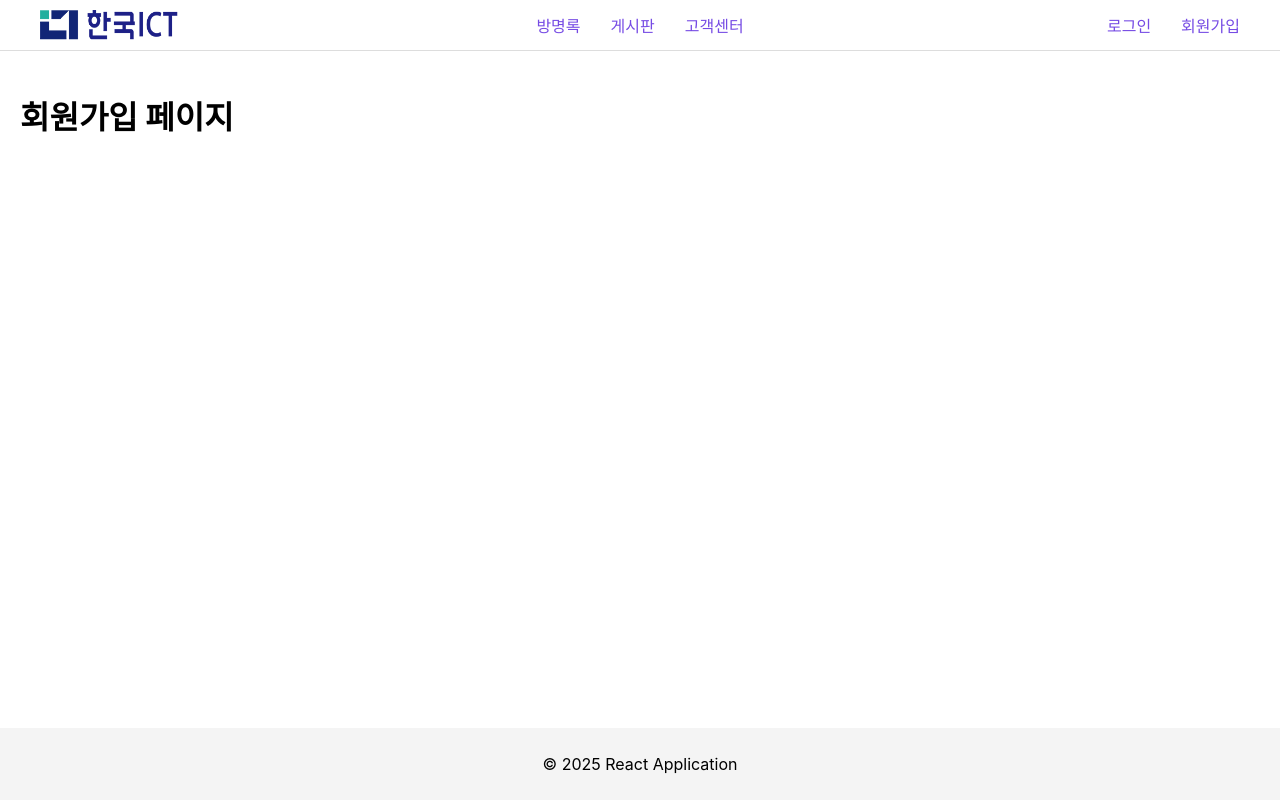
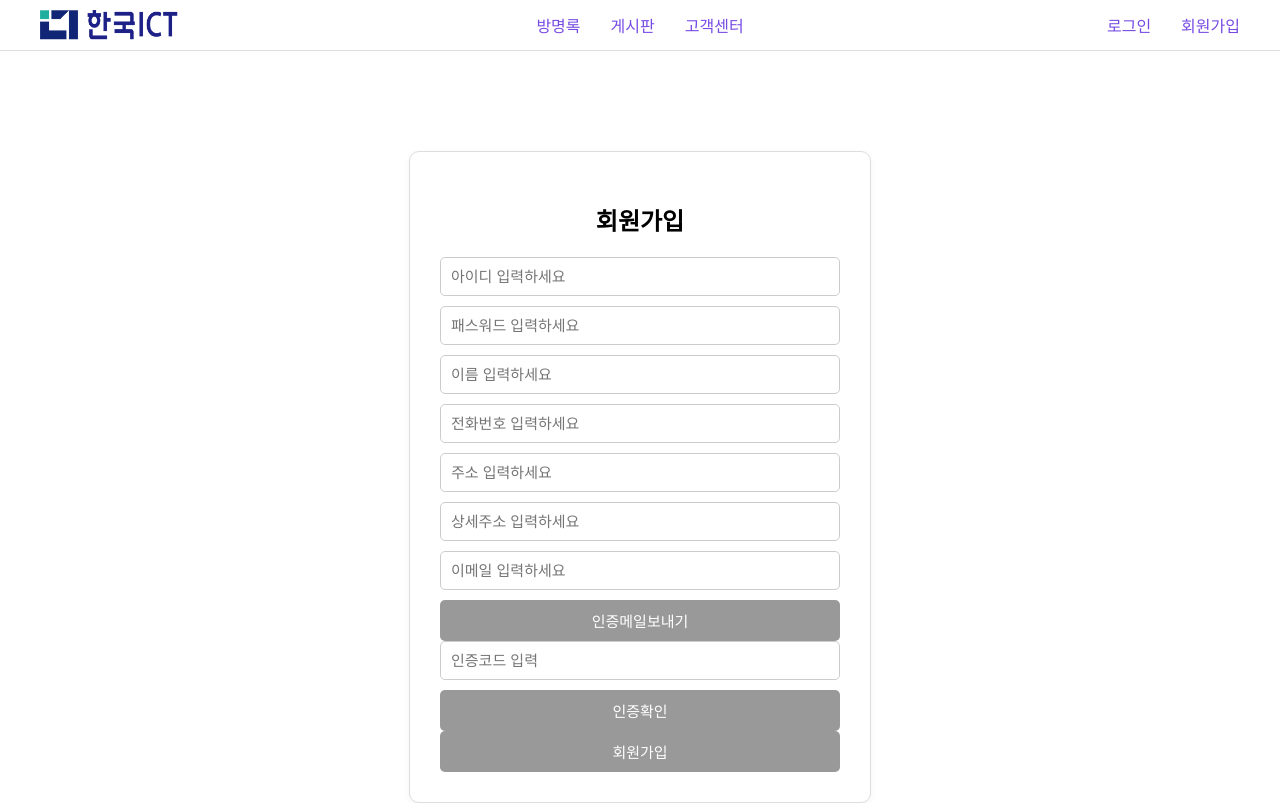
Before and after one commit to nohssam/front01, a React (Create React App) app: page /signup in a window 1280 px wide. Shown: the top 803 px of the page. Built offline with nearby package versions, Linux system fonts and the light colour scheme; no server answers.

Commit message:
0523-02 로그인, 회원가입 폼폼

```diff
--- a/src/pages/Login.jsx
+++ b/src/pages/Login.jsx
@@ -1,5 +1,5 @@
 import { useState } from "react";
-import Button from "../components/Button";
+import '../styles/login.css'
 
 export default function Login(){
     const [m_id, setM_id] = useState("");
@@ -9,29 +9,22 @@ export default function Login(){
         // Axios로 SpringBoot 서버에 POST로 요청
     }
     return(
-      <>
-        <h1>로그인</h1>
-        <div>
-            <p>
-            <label>아이디 : </label>
+        <div className="login-wrapper">
+            <h2>로그인</h2>
             <input type="text"
-                    value={m_id}
-                    onChange={(e)=>setM_id(e.target.value)}
-                   style={{margin:"5px", padding:"5px"}}
+                value={m_id}
+                onChange={(e)=>setM_id(e.target.value)}
+                placeholder="아이디 입력하세요"
             />
-            </p>
-            <p>
-            <label>패스워드 : </label>
             <input type="password"
-                    value={m_pw}
-                    onChange={(e)=>setM_pw(e.target.value)}
-                   style={{margin:"5px", padding:"5px"}}
+                value={m_pw}
+                onChange={(e)=>setM_pw(e.target.value)}
+                placeholder="패스워드 입력하세요"
             />
-            </p>
-            <Button text="로그인" onClick={handleLogin} />
-            <Button text="회원가입" />
+
+            <button onClick={handleLogin} disabled={!m_id || !m_pw}>로그인</button>
         </div>
 
-      </>
+
     )
 }
--- a/src/pages/Signup.jsx
+++ b/src/pages/Signup.jsx
@@ -1,7 +1,93 @@
+import { useState } from 'react'
+import '../styles/login.css'
 export default function Signup(){
+    const [form, setForm] = useState({
+        m_id : '',
+        m_pw : '',
+        m_name : '',
+        m_email:'',
+        m_phone:'',
+        m_addr:'',
+        m_addr2:''
+    });
+    const [isVerified,setIsVerified] = useState(false);
+    const [canVerity,setCanVerity] = useState(true);
+    const [code,setCode]=useState("");
+
+    const handleChange = (e)=>{
+        setForm({...form, [e.target.name] : e.target.value});
+    };
+
+    const handleSignup = async ()=>{
+        // Axios로 SpringBoot 서버에 POST로 요청
+    }
+    const handleSendCode = ()=>{
+
+    }
+
     return(
-        <div>
-            <h1> 회원가입 페이지 </h1>
+      <div className="login-wrapper">
+            <h2>회원가입</h2>
+            <input type="text"
+                name='m_id'
+                placeholder="아이디 입력하세요"
+                value={form.m_id}
+                onChange={handleChange}
+            />
+            <input type="password"
+                name='m_pw'
+                placeholder="패스워드 입력하세요"
+                value={form.m_pw}
+                onChange={handleChange}
+            />
+            <input type="text"
+                name='m_name'
+                placeholder="이름 입력하세요"
+                value={form.m_name}
+                onChange={handleChange}
+            />
+            <input type="text"
+                name='m_phone'
+                placeholder="전화번호 입력하세요"
+                value={form.m_phone}
+                onChange={handleChange}
+            />
+            <input type="text"
+                name='m_addr'
+                placeholder="주소 입력하세요"
+                value={form.m_addr}
+                onChange={handleChange}
+            />
+            <input type="text"
+                name='m_addr2'
+                placeholder="상세주소 입력하세요"
+                value={form.m_addr2}
+                onChange={handleChange}
+            />
+
+            <div className='email-row'>
+                <input type="text"
+                    name='m_email'
+                    placeholder="이메일 입력하세요"
+                    value={form.m_email}
+                    onChange={handleChange}
+                />
+                <button onClick={handleSendCode} disabled={!form.m_email}>인증메일보내기</button>
+            </div>
+
+            {canVerity && (
+                <div className='email-row'>
+                    <input type="text"
+                        placeholder="인증코드 입력"
+                        value={code}
+                        onChange={(e)=>setCode(e.target.value)}
+                    />
+                    <button onClick={handleSendCode} disabled={!form.m_email}>인증확인</button>
+                </div>
+            )}
+
+            <button onClick={handleSignup} disabled={!isVerified}>회원가입</button>
         </div>
+
     )
 }
--- /dev/null
+++ b/src/styles/login.css
@@ -0,0 +1,35 @@
+.login-wrapper{
+    max-width: 400px;
+    margin: 80px auto;
+    text-align: center;
+    border: 1px solid #ddd;
+    border-radius: 10px;
+    background-color: #fff;
+    box-shadow: 0px 2px 6px rgba(0,0,0,0.05);
+    padding: 30px;
+}
+
+.login-wrapper input{
+   width: 100%;
+   padding: 10px;
+   margin-bottom: 10px;
+   font-size: 15px;
+   border: 1px solid #ccc;
+   border-radius: 5px;
+   box-sizing: border-box;
+}
+
+.login-wrapper button{
+    width: 100%;
+    padding: 10px;
+    background-color: #007bff;
+    color: white;
+    border: none;
+    font-size: 15px;
+    border-radius: 5px;
+    cursor: pointer;
+}
+.login-wrapper button:disabled{
+    background-color: #999;
+    cursor: not-allowed;
+}
```
